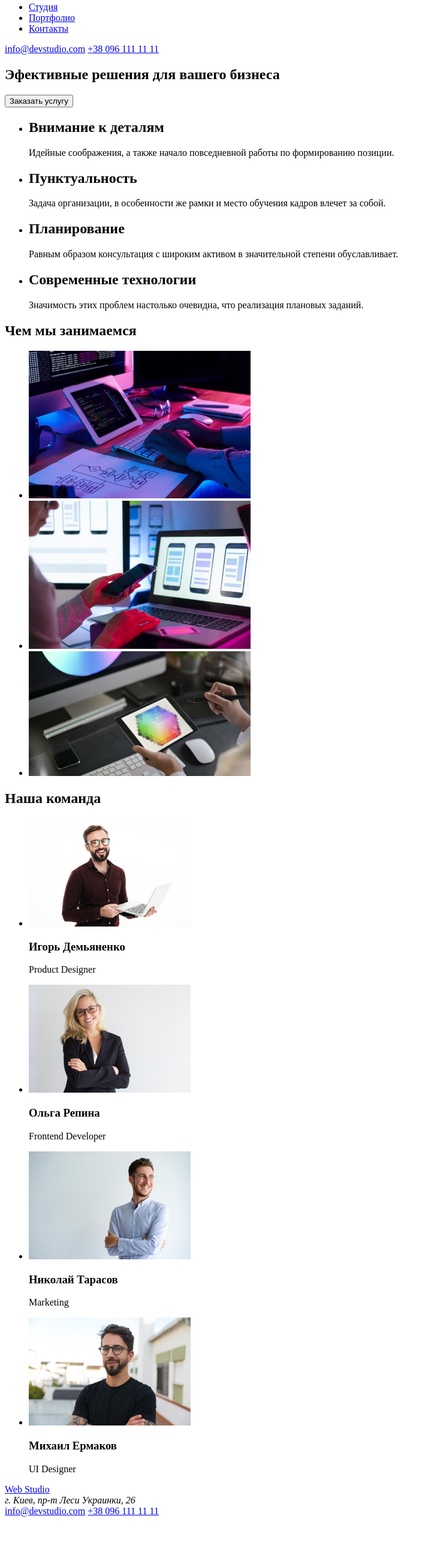
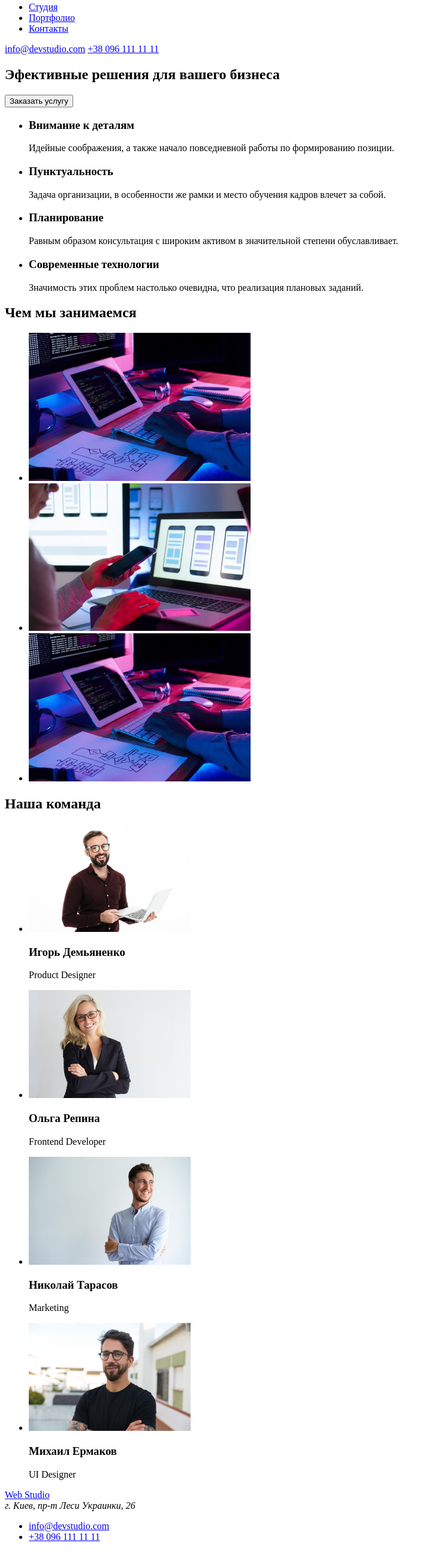
Before and after one commit to OlenaEysmont/goit-markup-hw-01, a plain HTML site: page index.html in a window 1280 px wide. Shown: the part 39-2627 px from the top of the page at 60% size, without its empty margins (0-719 px from the left). Before the commit the page ends 2576 px from the top, so only its background shows below. Drawn offline with Linux system fonts and the light colour scheme.

Commit message:
Changed mistake

```diff
--- a/index.html
+++ b/index.html
@@ -18,32 +18,33 @@
                 </ul>
 
             </nav>
+            <div>
                 <a href="mailto:info@devstudio.com ">info@devstudio.com</a>
                 <a href="tel:+380961111111">+38 096 111 11 11</a>
+           </div>
+
         </header>
       <main>
-            <div>
            <section>
                     <h1>Эфективные решения для вашего бизнеса</h1>
                     <button type="button">Заказать услугу</button>
                 </section>
-            </div>
           <section>
                 <ul>
                     <li>
-                        <h2>Внимание к деталям</h2>
+                        <h3>Внимание к деталям</h3>
                         <p>Идейные соображения, а также начало повседневной работы по формированию позиции.</p>
                     </li>
                     <li>
-                        <h2>Пунктуальность</h2>
+                        <h3>Пунктуальность</h3>
                         <p>Задача организации, в особенности же рамки и место обучения кадров влечет за собой.</p>
                     </li>
                     <li>
-                        <h2>Планирование</h2>
+                        <h3>Планирование</h3>
                         <p>Равным образом консультация с широким активом в значительной степени обуславливает.</p>
                     </li>
                     <li>
-                        <h2>Современные технологии</h2>
+                        <h3>Современные технологии</h3>
                         <p>Значимость этих проблем настолько очевидна, что реализация плановых заданий.</p>
                     </li>
                </ul>
@@ -52,15 +53,14 @@
                 <h2>Чем мы занимаемся</h2>
                 <ul>
                     <li>
-                        <img src="images/close-up-image-programer-working-his-desk-office_1098-18707.jpg" alt="hands with computer"
+                        <img src="images/photolaptop.jpg" alt="печатает на компьютере"
                             width='370'>
                     </li>
                     <li>
-                        <img src="images/web-ui-designers-are-developing-an-application-for-smartphones-the-team-of-creators-is-working-on-an-interface-to-mobile-phones_8119-2713.jpg"
-                            alt="phone with hands" width="370">
+                        <img src="images/photophone.jpg" alt="телефон в руках" width="370">
                     </li>
                     <li>
-                        <img src="images/ff490664ba91f138b9f708e01d65306a.jpg" alt="tablet with hands" width="370">
+                        <img src="images/photolaptop.jpg" alt="планшет в руках" width="370">
                     </li>
                 </ul>
             </section>
@@ -68,25 +68,25 @@
                 <h2>Наша команда</h2>
                 <ul>
                     <li>
-                        <img src="images/01b0562402f9066520924acac0be8dc7.jpg " alt="man with computer smile" width='270'>
+                        <img src="images/Photoguywithcomputer.jpg " alt="парень с компьютером" width='270'>
                         <h3>Игорь Демьяненко </h3>
                         <p lang="en">Product Designer</p>
 
                     </li>
                     <li>
-                        <img src="images/8ed9ff0c05008e3e7ae5285b05efd211.jpg" alt="woman in glass" width="270">
+                        <img src="images/photogirl.jpg" alt="Девушка в очках" width="270">
                         <h3>Ольга Репина</h3>
                         <p lang="en">Frontend Developer</p>
 
                     </li>
                     <li>
-                        <img src="images/c03fb848ed9dfc89543bbe97156c3661.jpg" alt="man with big smile " width='270'>
+                        <img src="images/photoguywithsmile.jpg" alt="парень с улыбкой " width='270'>
                         <h3>Николай Тарасов</h3>
                         <p lang="en">Marketing</p>
 
                     </li>
                     <li>
-                        <img src="images/7ff905b2d5f56aa0d2b29aa48e997cd8.jpg" alt="man in black tshirt" width="270">
+                        <img src="images/photoguyintshirt.jpg" alt="парень в черной футболке" width="270">
                         <h3>Михаил Ермаков</h3>
                         <p lang="en">UI Designer</p>
 
@@ -98,8 +98,17 @@
         <footer>
             <a href="/">Web Studio</a>
             <address>г. Киев, пр-т Леси Украинки, 26</address>
+            <ul>
+                <li>
                     <a href="mailto:info@devstudio.com ">info@devstudio.com</a>
+                </li>
+                <li>
                     <a href="tel:+380961111111">+38 096 111 11 11</a>
+                </li>
+
+            </ul>
+
+
         </footer>
 
     </body>
```
Also changed, not shown: images/Photoguywithcomputer.jpg (renamed from images/01b0562402f9066520924acac0be8dc7.jpg), images/photogirl.jpg (renamed from images/8ed9ff0c05008e3e7ae5285b05efd211.jpg), images/photoguyintshirt.jpg (renamed from images/7ff905b2d5f56aa0d2b29aa48e997cd8.jpg), images/photoguywithsmile.jpg (renamed from images/c03fb848ed9dfc89543bbe97156c3661.jpg), images/photolaptop.jpg (renamed from images/close-up-image-programer-working-his-desk-office_1098-18707.jpg), images/photophone.jpg (renamed from images/web-ui-designers-are-developing-an-application-for-smartphones-the-team-of-creators-is-working-on-an-interface-to-mobile-phones_8119-2713.jpg), images/phototablet.jpg (renamed from images/ff490664ba91f138b9f708e01d65306a.jpg). Lines whose indentation alone changed are shown as unchanged.
